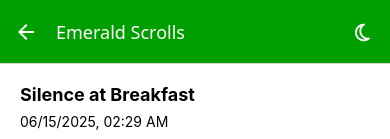
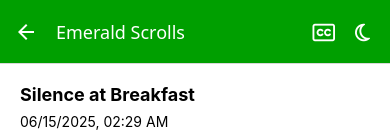
Before and after one commit to gedeaoaraujo/emerald-scrolls-rn, a React Native app: screen /Home in a window 390 px wide. Shown: the top 139 px of the page. Built offline with nearby package versions, Linux system fonts and the light colour scheme.

Commit message:
Using localization provider

```diff
--- a/components/HomeMenu.tsx
+++ b/components/HomeMenu.tsx
@@ -1,29 +1,39 @@
+import { LocalizationContext } from "../contexts/LocalizationContext";
+import { StyleSheet, TouchableOpacity } from "react-native";
 import { FontAwesome6 } from '@expo/vector-icons';
-import { StyleSheet, TouchableOpacity } from "react-native";
 import { useTheme } from '../theme/ThemeContext';
-import { useState } from 'react';
+import { useContext, useState } from 'react';
 
 export const HomeMenu = () => {
   const { theme, toggleTheme } = useTheme()
-  const [icon, setIcon] = useState('moon')
+  const [themeIcon, setThemeIcon] = useState('moon')
+  const { toggleLang } = useContext(LocalizationContext)
 
   const onPress = () => {
-    setIcon(icon === 'moon' ? 'sun' : 'moon')
+    setThemeIcon(themeIcon === 'moon' ? 'sun' : 'moon')
     toggleTheme()
   }
 
   return (
-    <TouchableOpacity
-      style={styles.option}
-      onPress={onPress}>
-      <FontAwesome6 name={icon} size={20}
-        color={theme.colors.textOnPrimary} />
-    </TouchableOpacity>
+    <>
+      <TouchableOpacity
+        style={styles.option}
+        onPress={toggleLang}>
+        <FontAwesome6 name='closed-captioning' size={20}
+          color={theme.colors.textOnPrimary} />
+      </TouchableOpacity>
+      <TouchableOpacity
+        style={styles.option}
+        onPress={onPress}>
+        <FontAwesome6 name={themeIcon} size={20}
+          color={theme.colors.textOnPrimary} />
+      </TouchableOpacity>
+    </>
   )
 }
 
 const styles = StyleSheet.create({
   option: {
-    paddingHorizontal: 20
+    marginRight: 20
   }
 })
```
Also changed, not shown: App.tsx (+5 -2 lines).
